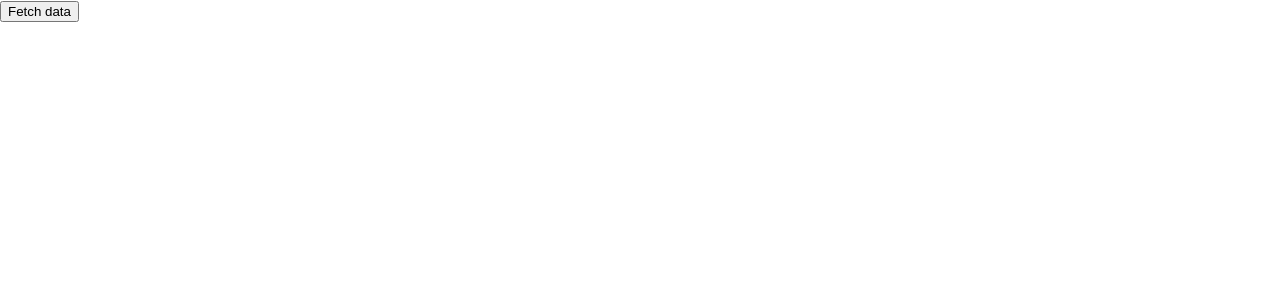
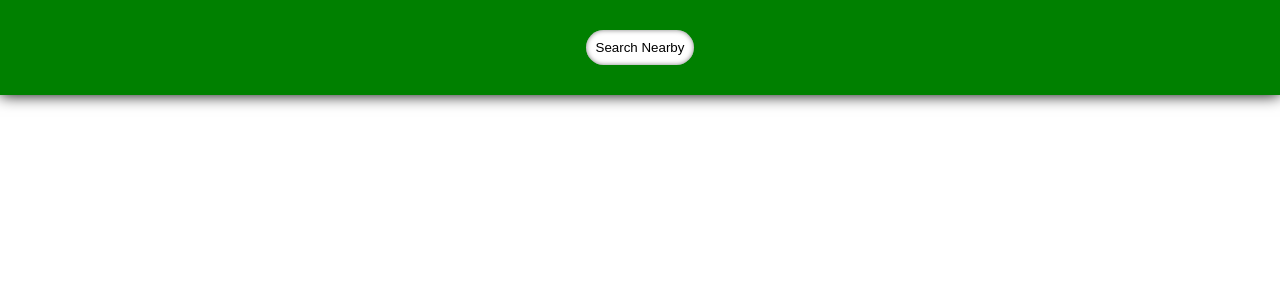
Before and after one commit to LoganPhilbrick/coffeeFinder, a React (Create React App) app: page / in a window 1280 px wide. Shown: the top 300 px of the page. Built offline with nearby package versions, Linux system fonts and the light colour scheme.

Commit message:
styling and button fuctionality

```diff
--- a/package.json
+++ b/package.json
@@ -10,6 +10,7 @@
     "react": "^18.2.0",
     "react-dom": "^18.2.0",
     "react-scripts": "5.0.1",
+    "styled-components": "^5.3.9",
     "web-vitals": "^2.1.4"
   },
   "scripts": {
--- a/src/App.js
+++ b/src/App.js
@@ -1,29 +1,41 @@
 import { useState } from "react";
 import { fetchCoffeeData } from "./api";
+import Header from "./components/Header";
+import CoffeeCard from "./components/CoffeeCard";
 
 function App() {
   const APIKEY = "_f_CKX0Mc-Y4d_MIn9I-sllPEBlg1gP33w6FsCMtFk_hkBCfpgTxNcu3Qvdp31dm7KdVRy7S_GpATm1JtSexxKEiijlnCCgkVzZ0Kc0B5YGMtZvZxeXk35bgSaMvZHYx";
   const [info, setInfo] = useState([]);
+  const [loaded, setLoaded] = useState(false);
 
   const handleClick = () => {
     console.log("Button clicked");
     navigator.geolocation.getCurrentPosition(({ coords }) => {
       const { latitude, longitude } = coords;
       fetchCoffeeData(APIKEY, latitude, longitude)
-        .then((data) => setInfo(data.businesses))
+        .then((data) => {
+          setInfo(data.businesses);
+          setLoaded(true);
+        })
         .catch((error) => console.log(error));
     });
   };
 
   return (
-    <div className="App">
-      <button onClick={handleClick}>Fetch data</button>
-      {info.map((item) => (
-        <div key={item.id}>
-          <h1>{item.name}</h1>
-          <p>{item.rating}</p>
-        </div>
-      ))}
+    <div style={{ backgroundColor: "#F2F3F5" }}>
+      <Header style={{ boxShadow: "0px 0px 15px black" }}>
+        {!loaded && (
+          <button style={{ padding: "10px", borderRadius: "20px", boxShadow: " inset 0px 0px 5px rgba(0, 0, 0, 0.5)", backgroundColor: "white", border: "none" }} onClick={handleClick}>
+            Search Nearby
+          </button>
+        )}
+        {loaded && (
+          <button style={{ padding: "10px 13px", boxShadow: " inset 0px 0px 5px rgba(0, 0, 0, 0.5)", borderRadius: "20px", backgroundColor: "white", border: "none" }} onClick={handleClick}>
+            Refresh
+          </button>
+        )}
+      </Header>
+      <div className="App">{loaded && info.map((item) => <CoffeeCard key={item.id} name={item.name} rating={item.rating} imageUrl={item.image_url} />)}</div>
     </div>
   );
 }
--- a/src/api.js
+++ b/src/api.js
@@ -4,5 +4,5 @@ export const fetchCoffeeData = (apiKey, latitude, longitude) => {
     headers: { accept: "application/json", Authorization: `Bearer ${apiKey}` },
   };
 
-  return fetch(`/businesses/search?latitude=${latitude}&longitude=${longitude}&categories=coffee&categories=tea&categories=cafe&sort_by=best_match&limit=3`, options).then((res) => res.json());
+  return fetch(`/businesses/search?latitude=${latitude}&longitude=${longitude}&categories=coffee&sort_by=best_match&limit=5`, options).then((res) => res.json());
 };
--- /dev/null
+++ b/src/components/CoffeeCard.js
@@ -0,0 +1,15 @@
+import React from "react";
+
+const CoffeeCard = ({ name, rating, imageUrl }) => {
+  return (
+    <div style={{ display: "flex", boxShadow: " inset 0px 0px 15px rgba(0, 0, 0, 0.5)", borderRadius: "20px", padding: "20px", margin: "50px", backgroundColor: "#F2F3F5" }}>
+      <img src={imageUrl} alt={name} style={{ width: "250px", height: "250px", objectFit: "cover", borderRadius: "20px" }} />
+      <div style={{ marginLeft: "30px" }}>
+        <h1>{name}</h1>
+        <h3>Rating: {rating}</h3>
+      </div>
+    </div>
+  );
+};
+
+export default CoffeeCard;
--- /dev/null
+++ b/src/components/Header.js
@@ -0,0 +1,10 @@
+import styled from "styled-components";
+
+const Header = styled.div`
+  background-color: #008000;
+  color: #fff;
+  text-align: center;
+  padding: 30px;
+`;
+
+export default Header;
```
Also changed, not shown: 1 other file (tests, documents, lock files or other folders).
